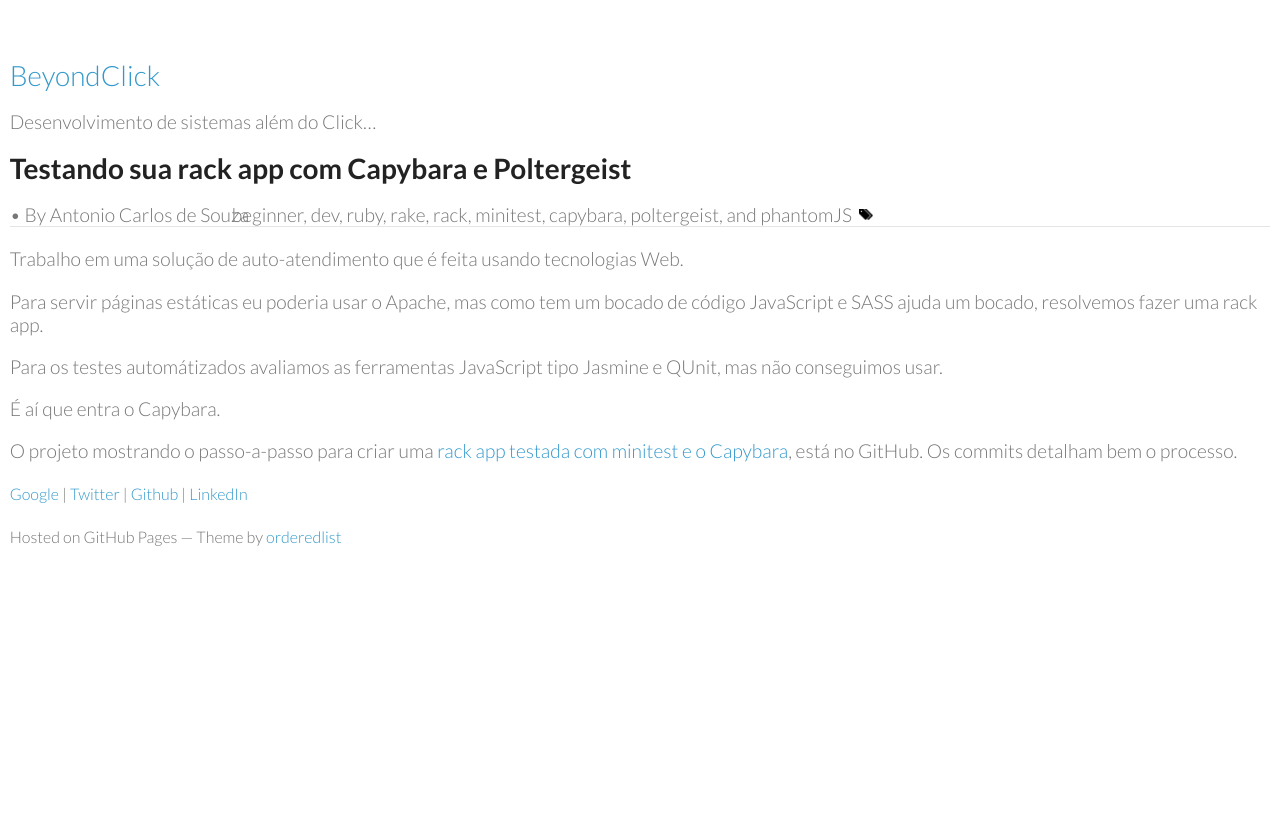
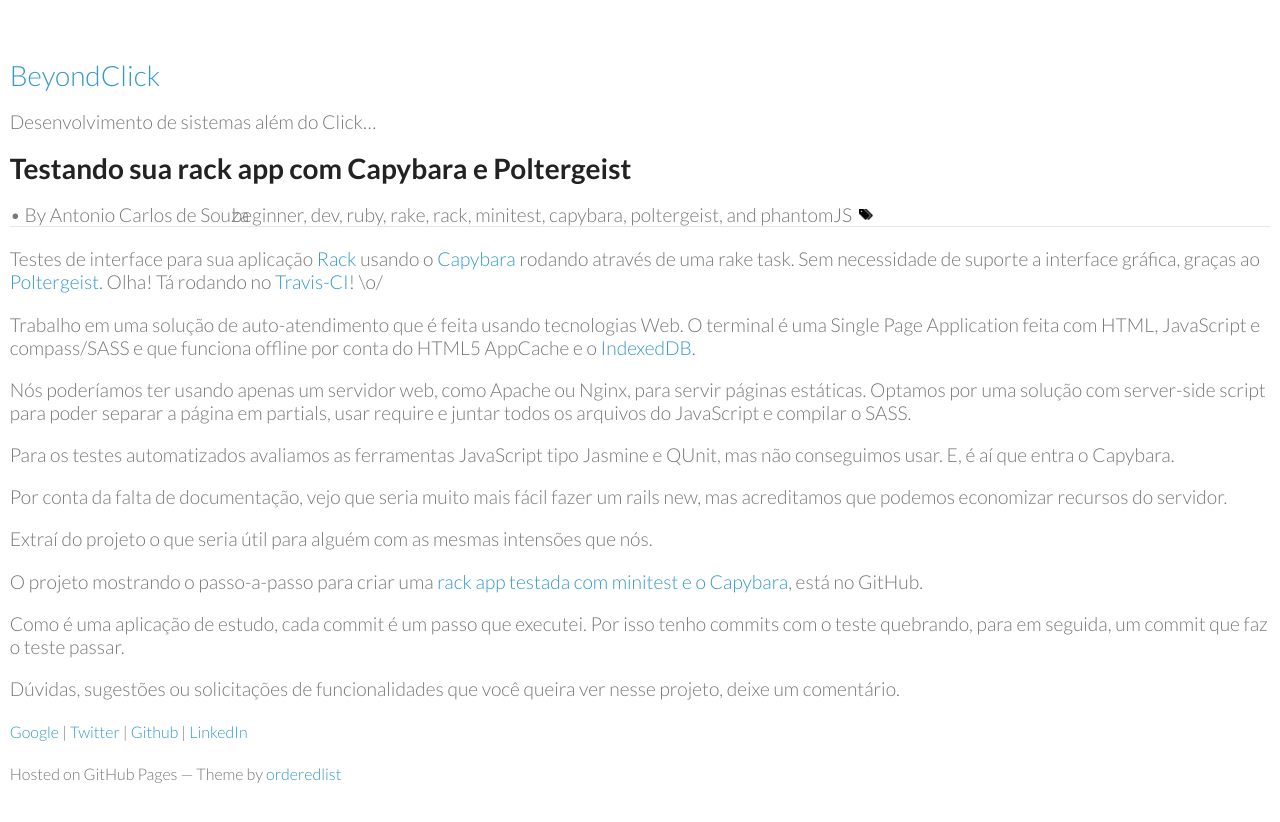
Before and after one commit to acdesouza/acdesouza.github.io, a Jekyll site: the page built from _posts/2015-08-25-rack-minitest-capybara-poltergeist.md, in a window 1280 px wide. Shown: the top 822 px of the page. Built offline with Jekyll 4.4.1, drawn with Linux system fonts in a browser that asks for light colours; Markdown is read by kramdown in place of the engine named in the settings; comment, search, counter and statistics services are not loaded.

Commit message:
[Post][update] Better explanation about our scenery.

```diff
--- a/_posts/2015-08-25-rack-minitest-capybara-poltergeist.md
+++ b/_posts/2015-08-25-rack-minitest-capybara-poltergeist.md
@@ -12,15 +12,30 @@
 - poltergeist
 - phantomJS
 ---
+Testes de interface para sua aplicação [Rack](https://github.com/rack/rack) usando o [Capybara](https://github.com/jnicklas/capybara)
+rodando através de uma rake task. Sem necessidade de suporte a interface gráfica, graças ao [Poltergeist](https://github.com/teampoltergeist/poltergeist).
+Olha! Tá rodando no [Travis-CI](https://travis-ci.org/acdesouza/rack_tested_by_capybara)! \o/
+
 Trabalho em uma solução de auto-atendimento que é feita usando tecnologias Web.
+O terminal é uma Single Page Application feita com HTML, JavaScript e compass/SASS e que funciona offline
+por conta do HTML5 AppCache e o [IndexedDB]({% post_url 2014-08-02-indexeddb-banco-de-dados-js-client-side %}).
 
-Para servir páginas estáticas eu poderia usar o Apache, mas como tem um bocado de código
-JavaScript e SASS ajuda um bocado, resolvemos fazer uma rack app.
+Nós poderíamos ter usando apenas um servidor web, como Apache ou Nginx, para servir páginas estáticas.
+Optamos por uma solução com server-side script para poder separar a página em partials,
+usar require e juntar todos os arquivos do JavaScript e compilar o SASS.
 
-Para os testes automátizados avaliamos as ferramentas JavaScript tipo Jasmine e QUnit, mas
-não conseguimos usar.
+Para os testes automatizados avaliamos as ferramentas JavaScript tipo Jasmine e QUnit, mas
+não conseguimos usar. E, é aí que entra o Capybara.
 
-É aí que entra o Capybara.
+Por conta da falta de documentação, vejo que seria muito mais fácil fazer um rails new, mas
+acreditamos que podemos economizar recursos do servidor.
+
+Extraí do projeto o que seria útil para alguém com as mesmas intensões que nós.
 
 O projeto mostrando o passo-a-passo para criar uma [rack app testada com minitest e o Capybara](https://github.com/acdesouza/rack_tested_by_capybara), está no GitHub.
-Os commits detalham bem o processo.
+
+Como é uma aplicação de estudo, cada commit é um passo que executei. Por isso tenho commits
+com o teste quebrando, para em seguida, um commit que faz o teste passar.
+
+Dúvidas, sugestões ou solicitações de funcionalidades que você queira ver nesse
+projeto, deixe um comentário.
```
